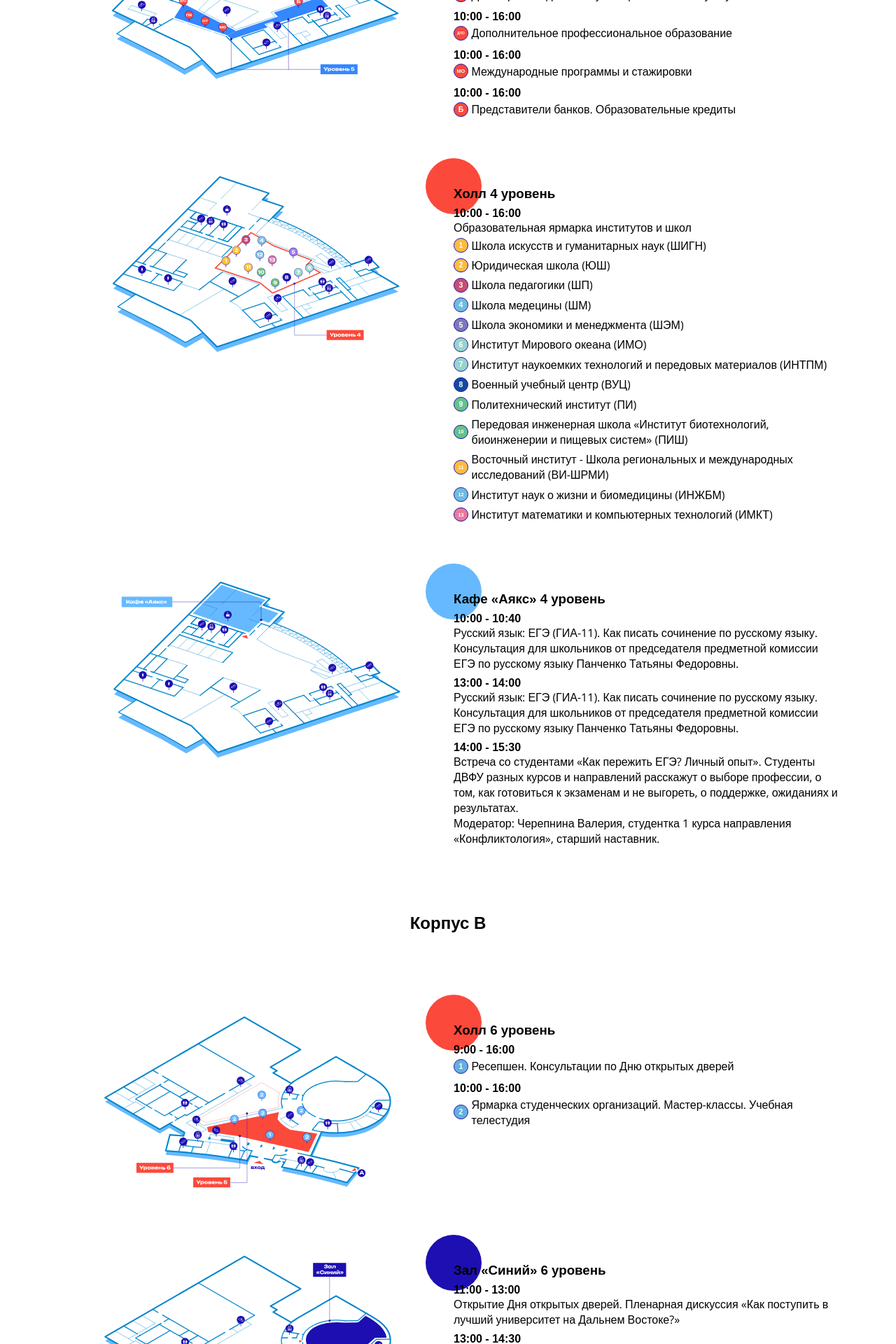
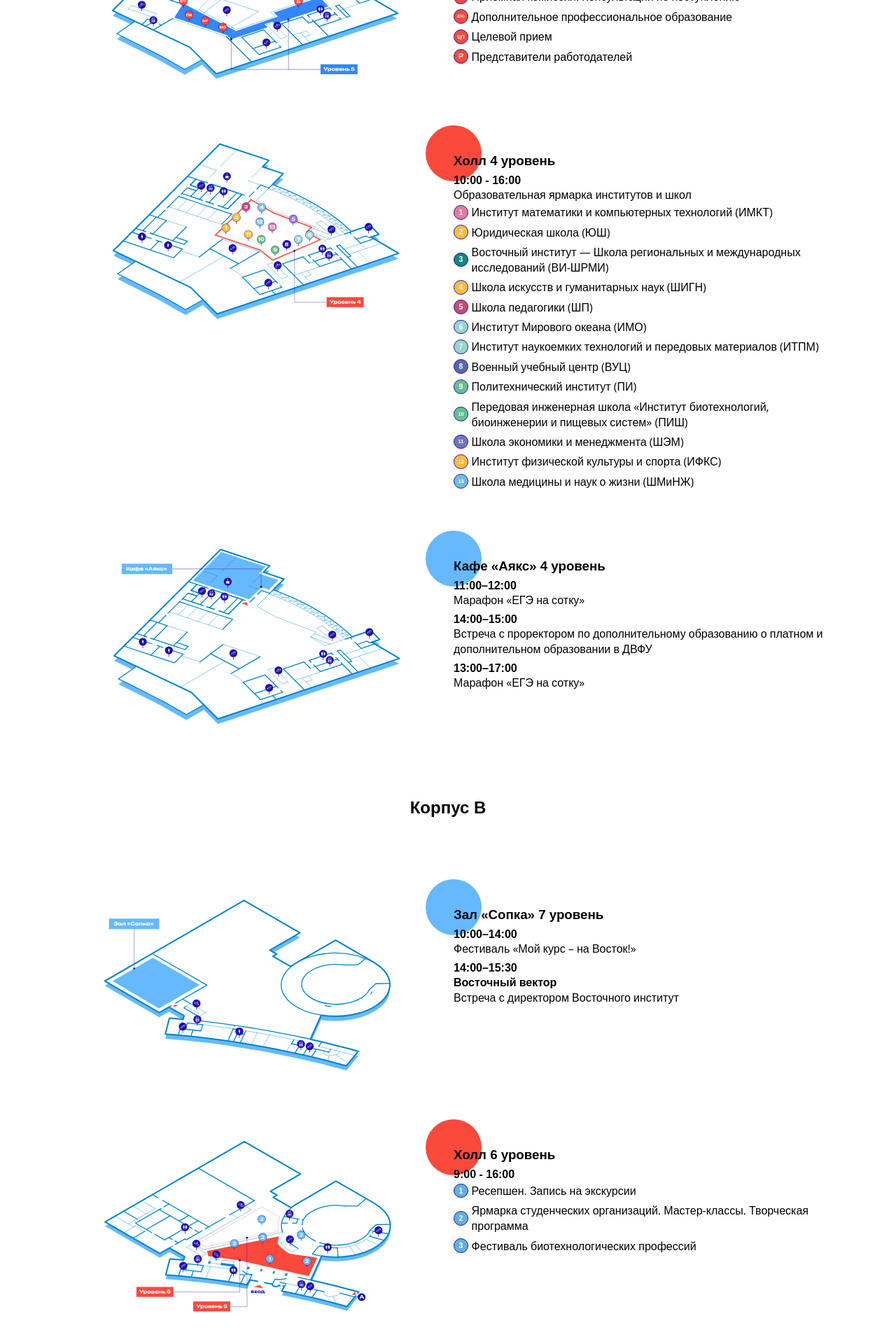
Before and after one commit to mazhugasergei/dod, a Next.js app: page /events in a window 1280 px wide. Shown: the part 880-2800 px from the top of the page at 70% size. Built offline with nearby package versions, Linux system fonts and the light colour scheme; a web font is replaced by a local one.

Commit message:
Update index.tsx

```diff
--- a/src/pages/events/index.tsx
+++ b/src/pages/events/index.tsx
@@ -17,11 +17,11 @@ import B5_marine from "@/assets/images/floors/B5_marine.svg"
 import { useEffect } from 'react'
 
 export default () => {
-  useEffect(()=>{
+  useEffect(() => {
     const icons = document.querySelectorAll(".events h6") as NodeListOf<HTMLHeadingElement>
     icons.forEach(icon => {
       const textLength = icon.innerText.length
-      switch(textLength){
+      switch (textLength) {
         case 1:
           icon.style.fontSize = ".65rem"
           break
@@ -57,12 +57,17 @@ export default () => {
                 <div className="flex">
                   <h6 className="orange">1</h6>
                   <p>Ресепшен. Консультации по Дню открытых дверей</p>
+
                 </div>
-                <h4>10:00 - 15:00</h4>
+                <div className="flex">
+                  <h6 className="orange">ДДО</h6>
+                  <p>Дополнительное образование школьников</p>
+                </div>
+                {/*                <h4>10:00 - 15:00</h4>
                 <div className="flex">
                   <h6 className="orange">2</h6>
                   <p>Запись на экскурсии</p>
-                </div>
+                </div> */}
               </div>
             </div>
             <div className="item">
@@ -71,10 +76,30 @@ export default () => {
                 <h3>Холл 5 уровень</h3>
                 <h4>10:00 - 16:00</h4>
                 <div className="flex">
+                  <h6 className="orange">Б</h6>
+                  <p>Представители банков. Образовательные кредиты</p>
+                </div>
+                <div className="flex">
+                  <h6 className="orange">ДОГ</h6>
+                  <p>Договорной отдел. Консультации по платному обучению</p>
+                </div>
+                <div className="flex">
                   <h6 className="orange">ПК</h6>
                   <p>Приемная комиссия. Консультации по поступлению</p>
                 </div>
-                <h4>10:00 - 16:00</h4>
+                <div className="flex">
+                  <h6 className="orange">ДПО</h6>
+                  <p>Дополнительное профессиональное образование</p>
+                </div>
+                <div className="flex">
+                  <h6 className="orange">ЦП</h6>
+                  <p>Целевой прием</p>
+                </div>
+                <div className="flex">
+                  <h6 className="orange">Р</h6>
+                  <p>Представители работодателей</p>
+                </div>
+                {/* <h4>10:00 - 16:00</h4>
                 <div className="flex">
                   <h6 className="orange">ДОГ</h6>
                   <p>Договорной отдел. Консультации по платному обучению</p>
@@ -87,13 +112,13 @@ export default () => {
                 <h4>10:00 - 16:00</h4>
                 <div className="flex">
                   <h6 className="orange">МО</h6>
-                <p>Международные программы и стажировки</p>
+                  <p>Международные программы и стажировки</p>
                 </div>
                 <h4>10:00 - 16:00</h4>
                 <div className="flex">
                   <h6 className="orange">Б</h6>
-                <p>Представители банков. Образовательные кредиты</p>
-                </div>
+                  <p>Представители банков. Образовательные кредиты</p>
+                </div> */}
               </div>
             </div>
             <div className="item">
@@ -103,24 +128,25 @@ export default () => {
                 <h4>10:00 - 16:00</h4>
                 <p>Образовательная ярмарка институтов и школ</p>
                 <div className="flex">
-                  <h6 style={{ backgroundColor: "#FDBB40" }}>1</h6>
-                  <p>Школа искусств и гуманитарных наук (ШИГН)</p>
+                  <h6 style={{ backgroundColor: "#E7799C" }}>1</h6>
+                  <p>Институт математики и компьютерных технологий (ИМКТ)</p>
                 </div>
                 <div className="flex">
                   <h6 style={{ backgroundColor: "#FDBB40" }}>2</h6>
                   <p>Юридическая школа (ЮШ)</p>
                 </div>
                 <div className="flex">
-                  <h6 style={{ backgroundColor: "#C94D71" }}>3</h6>
-                  <p>Школа педагогики (ШП)</p>
+                  <h6 style={{ backgroundColor: "#138879" }}>3</h6>
+                  <p>Восточный институт — Школа региональных и международных
+                    исследований (ВИ-ШРМИ)</p>
                 </div>
                 <div className="flex">
-                  <h6 style={{ backgroundColor: "#71BCDC" }}>4</h6>
-                  <p>Школа медецины (ШМ)</p>
+                  <h6 style={{ backgroundColor: "#FDBB40" }}>4</h6>
+                  <p>Школа искусств и гуманитарных наук (ШИГН)</p>
                 </div>
                 <div className="flex">
-                  <h6 style={{ backgroundColor: "#7D78B7" }}>5</h6>
-                  <p>Школа экономики и менеджмента (ШЭМ)</p>
+                  <h6 style={{ backgroundColor: "#C94D71" }}>5</h6>
+                  <p>Школа педагогики (ШП)</p>
                 </div>
                 <div className="flex">
                   <h6 style={{ backgroundColor: "#97D5CB" }}>6</h6>
@@ -128,31 +154,31 @@ export default () => {
                 </div>
                 <div className="flex">
                   <h6 style={{ backgroundColor: "#97D5CB" }}>7</h6>
-                  <p>Институт наукоемких технологий и передовых материалов (ИНТПМ)</p>
+                  <p>Институт наукоемких технологий и передовых материалов (ИТПМ)</p>
                 </div>
                 <div className="flex">
-                  <h6 style={{ backgroundColor: "#124A9E" }}>8</h6>
+                  <h6 style={{ backgroundColor: "#5A69A8" }}>8</h6>
                   <p>Военный учебный центр (ВУЦ)</p>
                 </div>
                 <div className="flex">
-                  <h6 style={{ backgroundColor: "#64C28A" }}>9</h6>
+                  <h6 style={{ backgroundColor: "#66C18B" }}>9</h6>
                   <p>Политехнический институт (ПИ)</p>
                 </div>
                 <div className="flex">
-                  <h6 style={{ backgroundColor: "#64C28A" }}>10</h6>
+                  <h6 style={{ backgroundColor: "#65C18B" }}>10</h6>
                   <p>Передовая инженерная школа «Институт биотехнологий, биоинженерии и пищевых систем» (ПИШ)</p>
                 </div>
                 <div className="flex">
-                  <h6 style={{ backgroundColor: "#FDBB40" }}>11</h6>
-                  <p>Восточный институт - Школа региональных и международных исследований (ВИ-ШРМИ)</p>
+                  <h6 style={{ backgroundColor: "#7377B7" }}>11</h6>
+                  <p>Школа экономики и менеджмента (ШЭМ)</p>
                 </div>
                 <div className="flex">
-                  <h6 style={{ backgroundColor: "#71BCDC" }}>12</h6>
-                  <p>Институт наук о жизни и биомедицины (ИНЖБМ)</p>
+                  <h6 style={{ backgroundColor: "#FBBA41" }}>12</h6>
+                  <p>Институт физической культуры и спорта (ИФКС)</p>
                 </div>
                 <div className="flex">
-                  <h6 style={{ backgroundColor: "#E87A9C" }}>13</h6>
-                  <p>Институт математики и компьютерных технологий (ИМКТ)</p>
+                  <h6 style={{ backgroundColor: "#71BCDC" }}>13</h6>
+                  <p>Школа медицины и наук о жизни (ШМиНЖ)</p>
                 </div>
               </div>
             </div>
@@ -160,13 +186,14 @@ export default () => {
               <img src={A4_cafe.src} alt="" />
               <div className="right lightblue">
                 <h3>Кафе «Аякс» 4 уровень</h3>
-                <h4>10:00 - 10:40</h4>
-                <p>Русский язык: ЕГЭ (ГИА-11). Как писать сочинение по русскому языку. Консультация для школьников от председателя предметной комиссии ЕГЭ по русскому языку Панченко Татьяны Федоровны.</p>
-                <h4>13:00 - 14:00</h4>
-                <p>Русский язык: ЕГЭ (ГИА-11). Как писать сочинение по русскому языку. Консультация для школьников от председателя предметной комиссии ЕГЭ по русскому языку Панченко Татьяны Федоровны.</p>
-                <h4>14:00 - 15:30</h4>
-                <p>Встреча со студентами «Как пережить ЕГЭ? Личный опыт». Студенты ДВФУ разных курсов и направлений расскажут о выборе профессии, о том, как готовиться к экзаменам и не выгореть, о поддержке, ожиданиях и результатах.</p>
-                <p>Модератор: Черепнина Валерия, студентка 1 курса направления «Конфликтология», старший наставник.</p>
+                <h4>11:00–12:00</h4>
+                <p>Марафон «ЕГЭ на сотку»</p>
+                <h4>14:00–15:00</h4>
+                <p>Встреча с проректором по дополнительному
+                  образованию о платном и дополнительном
+                  образовании в ДВФУ</p>
+                <h4>13:00–17:00</h4>
+                <p>Марафон «ЕГЭ на сотку»</p>
               </div>
             </div>
           </div>
@@ -174,46 +201,70 @@ export default () => {
           <div className="container">
             <h2>Корпус В</h2>
             <div className="item">
+              <img src={B7_hill.src} alt="" />
+              <div className="right lightblue">
+                <h3>Зал «Сопка» 7 уровень</h3>
+                <h4>10:00–14:00</h4>
+                <p>Фестиваль «Мой курс – на Восток!»</p>
+                <h4>14:00–15:30</h4>
+                <p><b>Восточный вектор </b><br />
+                  Встреча с директором Восточного институт</p>
+              </div>
+            </div>
+            <div className="item">
               <img src={B6_hall.src} alt="" />
               <div className="right orange">
                 <h3>Холл 6 уровень</h3>
                 <h4>9:00 - 16:00</h4>
                 <div className="flex">
                   <h6 className="lightblue">1</h6>
-                  <p>Ресепшен. Консультации по Дню открытых дверей</p>
+                  <p>Ресепшен. Запись на экскурсии</p>
                 </div>
-                <h4>10:00 - 16:00</h4>
                 <div className="flex">
                   <h6 className="lightblue">2</h6>
-                  <p>Ярмарка студенческих организаций. Мастер-классы. Учебная телестудия</p>
+                  <p>Ярмарка студенческих организаций. Мастер-классы.
+                    Творческая программа</p>
                 </div>
+                <div className="flex">
+                  <h6 className="lightblue">3</h6>
+                  <p>Фестиваль биотехнологических профессий</p>
+                </div>
+
               </div>
             </div>
             <div className="item">
               <img src={B6_blue.src} alt="" />
               <div className="right darkblue">
                 <h3>Зал «Синий» 6 уровень</h3>
-                <h4>11:00 - 13:00</h4>
-                <p>Открытие Дня открытых дверей. Пленарная дискуссия «Как поступить в лучший университет на Дальнем Востоке?»</p>
-                <h4>13:00 - 14:30</h4>
-                <p>Встреча с директором Института математики и компьютерных технологий</p>
-                <h4>14:30 - 16:00</h4>
-                <p>Встреча с директором Школы экономики и менеджмента</p>
+                <h4>12:00–13:30</h4>
+                <p><b>Открытие Дня открытых дверей </b><br />
+
+                  Открытый диалог «Как поступить в лучший
+                  университет на Дальнем Востоке?»</p>
+                <h4>14:00–15:30</h4>
+                <p><b>Цифровое будущее </b><br />Встреча с директором Института математики и компьютерных технологий</p>
+
               </div>
             </div>
             <div className="item">
               <img src={B6_middle.src} alt="" />
               <div className="right blue">
                 <h3>Зал «Средний» 6 уровень</h3>
-                <h4>10:00 - 11:00</h4>
-                <p>Встреча с директором Школы искусств и гуманитарных наук</p>
-                <h4>13:00 - 14:30</h4>
-                <p>Встреча с директором Восточного института</p>
-                <h4>14:30 - 16:00</h4>
-                <p>Встреча с директором Политехнического института</p>
+                <h4>10:00–11:30</h4>
+                <p><b>Топ менеджмент компаний: юристы,
+                  экономисты, управленцы</b><br />
+                  Встреча с директорами Школы экономики
+                  и менеджмента и Юридической школы</p>
+                <h4>14:00–15:30</h4>
+                <p><b>Высокие технологии: инженеры
+                  и биотехнологи</b><br />
+                  Встреча с директорами Передовой инженерной
+                  школы, Политехнического института и Военного
+                  учебного центра</p>
+
               </div>
             </div>
-            <div className="item">
+            {/*             <div className="item">
               <img src={B6_column.src} alt="" />
               <div className="right lightblue">
                 <h3>Зал «Колонный» 6 уровень</h3>
@@ -222,29 +273,23 @@ export default () => {
                 <h4>13:00 - 14:30</h4>
                 <p>Встреча с проректором по дополнительному образованию</p>
               </div>
-            </div>
-            <div className="item">
-              <img src={B7_hill.src} alt="" />
-              <div className="right lightblue">
-                <h3>Зал «Сопка» 7 уровень</h3>
-                <h4>10:00 - 11:00</h4>
-                <p>Встреча с директором Института наук о жизни и биомедицины</p>
-                <h4>13:00 - 14:30</h4>
-                <p>Встреча с директором Передовой инженерной школы</p>
-                <h4>14:30 - 16:00</h4>
-                <p>Встреча с директором Школы педагогики</p>
-              </div>
-            </div>
+            </div> */}
             <div className="item">
               <img src={B5_marine.src} alt="" />
               <div className="right blue">
                 <h3>Зал «Морской» 5 уровень</h3>
-                <h4>10:00 - 11:00</h4>
-                <p>Встреча с директором Школы медицины</p>
-                <h4>13:00 - 14:30</h4>
-                <p>Встреча с директором Института Мирового океана</p>
-                <h4>14:30 - 16:00</h4>
-                <p>Встреча с директором Юридической школы</p>
+                <h4>10:00–11:30</h4>
+                <p><b>Мама, я гуманитарий</b><br />
+                  Встреча с директорами Школы педагогики,
+                  Школы искусств и гуманитарных наук и Института
+                  физической культуры и спорта</p>
+                <h4>14:00–15:30</h4>
+                <p><b>От клетки до организма: физика и химия
+                  живых процессов</b><br />
+                  Встреча с директорами Института Мирового океана,
+                  Института наукоемких технологий и передовых
+                  материалов и Школы медицины и наук о жизни</p>
+
               </div>
             </div>
           </div>
```
